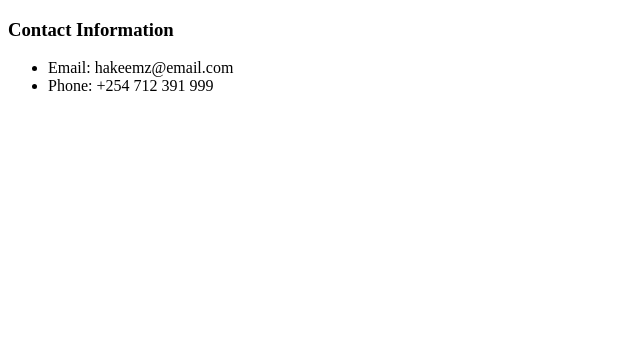
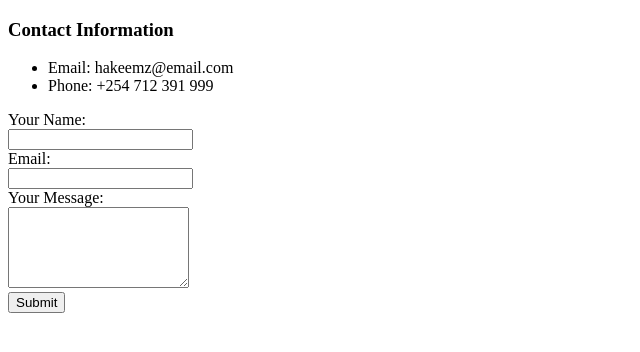
Before and after one commit to HetchSR/cv, a plain HTML site: page contact-me.html in a window 1280 px wide. Shown: the whole page, without its empty margins (0-640 px from the left). Drawn offline with Linux system fonts and the light colour scheme.

Commit message:
Added a form

```diff
--- a/contact-me.html
+++ b/contact-me.html
@@ -11,6 +11,18 @@
         <li>Email: hakeemz@email.com</li>
         <li>Phone: +254 712 391 999</li>
     </ul>
+    <form action="mailto:hakeem.sa@mail.com" method="post" enctype="text/plain">
+        <label for="name">Your Name:</label><br>
+        <input type="text" id="name" name="name"><br>
+
+        <label for="email">Email:</label><br>
+        <input type="email" id="email" name="email"><br>
+
+        <label for="message">Your Message:</label><br>
+        <textarea id="message" name="message" rows="5" ></textarea><br>
+
+        <input type="submit" value="Submit">
+    </form>
 </body>
 
 </html>
```
